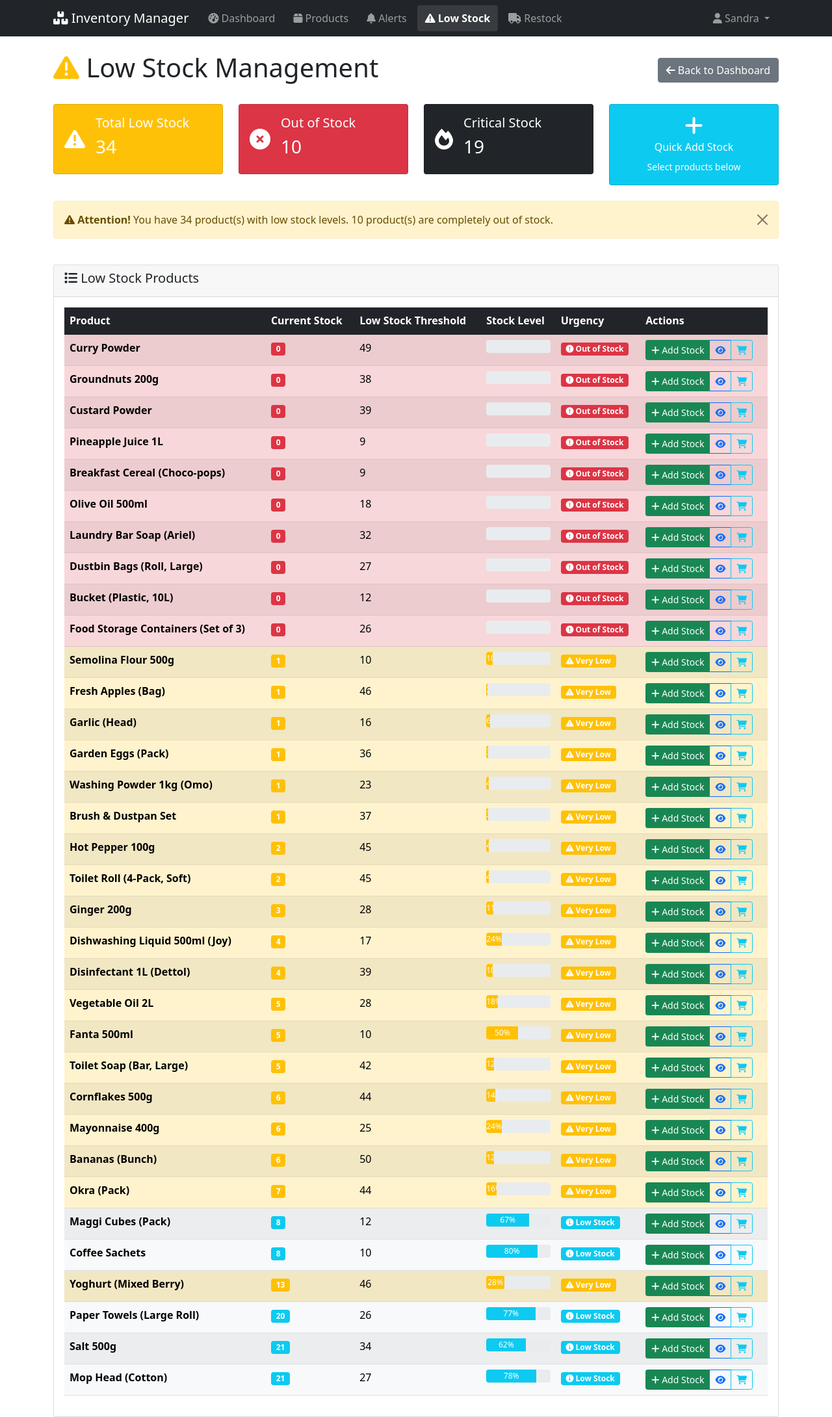
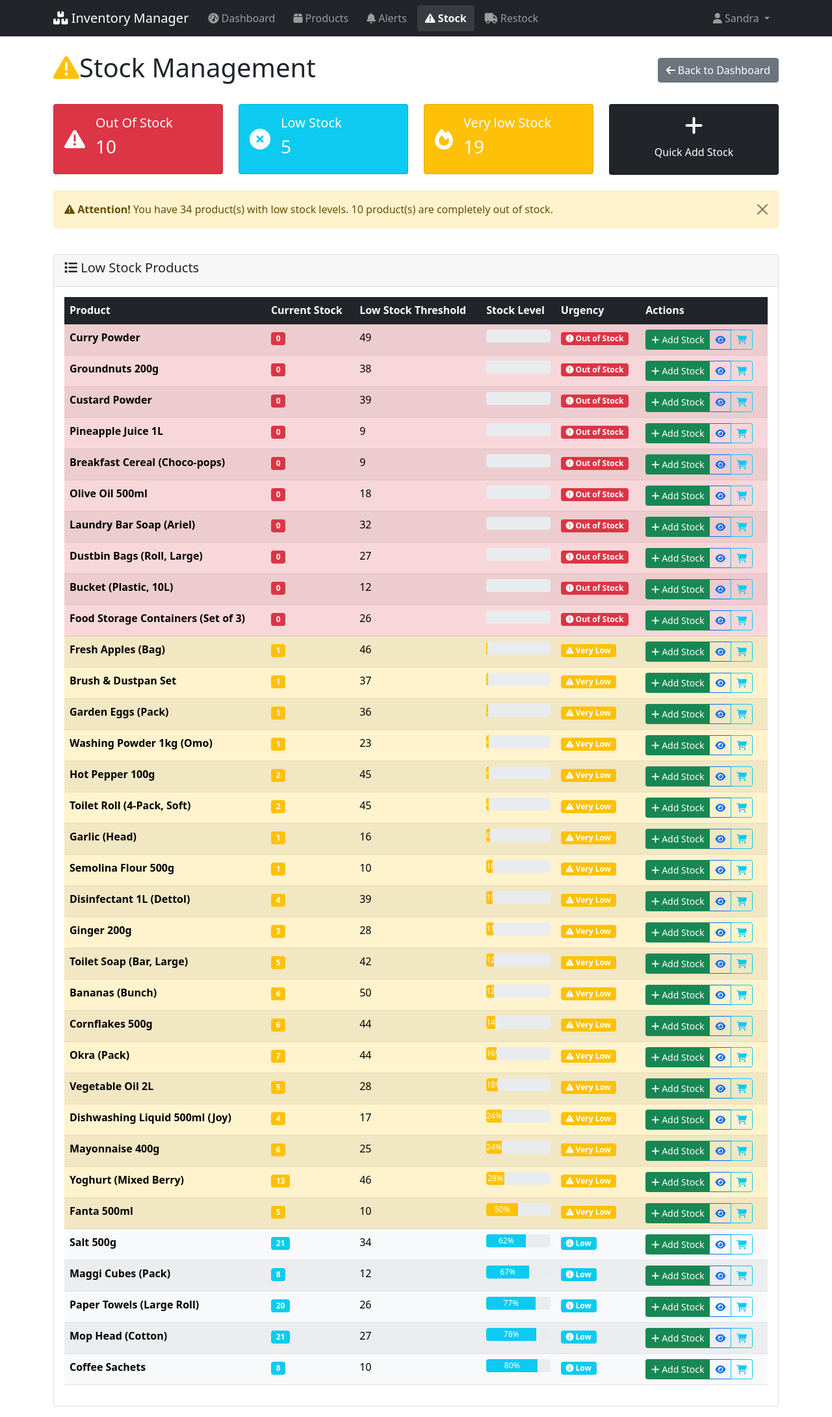
Before and after one commit to Tech-willson20/invertory_alert_hackton, a Django app: page /products/low-stock/ in a window 1280 px wide. Shown: the whole page at 65% size. Run offline with Django 5.2, Linux system fonts and the light colour scheme; a user stored in the database is signed in; data comes from the database, SQL or seed files in the repository; both versions use the stored data as it was after the commit.

Commit message:
before sms

```diff
--- a/inventory/forms.py
+++ b/inventory/forms.py
@@ -6,10 +6,9 @@ from .models import Product, Sale
 class ProductForm(forms.ModelForm):
     class Meta:
         model = Product
-        fields = ['name', 'sku', 'current_stock', 'low_stock_threshold']
+        fields = ['name', 'current_stock', 'low_stock_threshold']
         widgets = {
             'name': forms.TextInput(attrs={'class': 'form-control'}),
-            'sku': forms.TextInput(attrs={'class': 'form-control'}),
             'current_stock': forms.NumberInput(attrs={'class': 'form-control'}),
             'low_stock_threshold': forms.NumberInput(attrs={'class': 'form-control'}),
         }
--- a/inventory/templates/inventory/base.html
+++ b/inventory/templates/inventory/base.html
@@ -29,7 +29,7 @@
                             <i class="fas fa-bell"></i> Alerts
                         </a>
                         <a class="nav-link" href="{% url 'low_stock_management' %}">
-                            <i class="fas fa-exclamation-triangle"></i> Low Stock
+                            <i class="fas fa-exclamation-triangle"></i> Stock
                         </a>
                         <a class="nav-link" href="{% url 'restock' %}">
                             <i class="fas fa-truck"></i> Restock
--- a/inventory/templates/inventory/low_stock_management.html
+++ b/inventory/templates/inventory/low_stock_management.html
@@ -6,7 +6,7 @@
 <div class="row">
     <div class="col-md-12">
         <div class="d-flex justify-content-between align-items-center mb-4">
-            <h1><i class="fas fa-exclamation-triangle text-warning"></i> Low Stock Management</h1>
+            <h1><i class="fas fa-exclamation-triangle text-warning"></i>Stock Management</h1>
             <a href="{% url 'dashboard' %}" class="btn btn-secondary">
                 <i class="fas fa-arrow-left"></i> Back to Dashboard
             </a>
@@ -17,25 +17,12 @@
 <!-- Statistics Cards -->
 <div class="row mb-4">
     <div class="col-md-3">
-        <div class="card bg-warning text-white">
+        <div class="card bg-danger text-white">
             <div class="card-body">
                 <div class="d-flex align-items-center">
                     <i class="fas fa-exclamation-triangle fa-2x me-3"></i>
                     <div>
-                        <h5 class="card-title">Total Low Stock</h5>
-                        <h3>{{ total_low_stock }}</h3>
-                    </div>
-                </div>
-            </div>
-        </div>
-    </div>
-    <div class="col-md-3">
-        <div class="card bg-danger text-white">
-            <div class="card-body">
-                <div class="d-flex align-items-center">
-                    <i class="fas fa-times-circle fa-2x me-3"></i>
-                    <div>
-                        <h5 class="card-title">Out of Stock</h5>
+                        <h5 class="card-title">Out Of Stock</h5>
                         <h3>{{ out_of_stock_count }}</h3>
                     </div>
                 </div>
@@ -43,24 +30,36 @@
         </div>
     </div>
     <div class="col-md-3">
-        <div class="card bg-dark text-white">
+        <div class="card bg-info text-white">
             <div class="card-body">
                 <div class="d-flex align-items-center">
-                    <i class="fas fa-fire fa-2x me-3"></i>
+                    <i class="fas fa-times-circle fa-2x me-3"></i>
                     <div>
-                        <h5 class="card-title">Critical Stock</h5>
-                        <h3>{{ critical_stock_count }}</h3>
+                        <h5 class="card-title">Low Stock</h5>
+                        <h3>{{ low_count }}</h3>
                     </div>
                 </div>
             </div>
         </div>
     </div>
     <div class="col-md-3">
-        <div class="card bg-info text-white">
+        <div class="card bg-warning text-white">
+            <div class="card-body">
+                <div class="d-flex align-items-center">
+                    <i class="fas fa-fire fa-2x me-3"></i>
+                    <div>
+                        <h5 class="card-title">Very low Stock</h5>
+                        <h3>{{very_low_count }}</h3>
+                    </div>
+                </div>
+            </div>
+        </div>
+    </div>
+    <div class="col-md-3">
+        <div class="card bg-dark text-white">
             <div class="card-body text-center">
-                <i class="fas fa-plus fa-2x mb-2"></i>
+                <i class="fas fa-plus fa-2x mb-3"></i>
                 <h6 class="card-title">Quick Add Stock</h6>
-                <small>Select products below</small>
             </div>
         </div>
     </div>
@@ -216,7 +215,7 @@
                     </div>
 
                     <div class="mb-3">
-                        <label for="{{ add_stock_form.quantity.id_for_label }}" class="form-label">
+                        <label for="id_quantity" class="form-label">
                             <i class="fas fa-plus"></i> Quantity to Add
                         </label>
                         {{ add_stock_form.quantity }}
@@ -269,14 +268,14 @@ function setProductForStock(productId, productName, currentStock) {
     currentStockValue = currentStock;
 
     // Reset form
-    document.getElementById('{{ add_stock_form.quantity.id_for_label }}').value = '';
-    document.getElementById('{{ add_stock_form.notes.id_for_label }}').value = '';
+    document.getElementById('id_quantity').value = '';
+    document.getElementById('id_notes').value = '';
     document.getElementById('stockPreview').style.display = 'none';
 }
 
 // Real-time stock calculation
 document.addEventListener('DOMContentLoaded', function() {
-    const quantityInput = document.getElementById('{{ add_stock_form.quantity.id_for_label }}');
+    const quantityInput = document.getElementById('id_quantity');
     const stockPreview = document.getElementById('stockPreview');
     const newStockLevel = document.getElementById('newStockLevel');
 
--- a/inventory/templates/inventory/products_management.html
+++ b/inventory/templates/inventory/products_management.html
@@ -22,7 +22,7 @@
                 <div class="d-flex align-items-center">
                     <i class="fas fa-box fa-2x me-3"></i>
                     <div>
-                        <h5 class="card-title">Active Stock</h5>
+                        <h5 class="card-title">In Stock</h5>
                         <h3>{{ active_stock_count }}</h3>
                     </div>
                 </div>
--- a/inventory/templates/inventory/restock.html
+++ b/inventory/templates/inventory/restock.html
@@ -33,7 +33,7 @@
                             <i class="fas fa-exclamation-triangle fa-2x text-danger mb-2"></i>
                             <h5 class="card-title">Critical</h5>
                             <h3 class="text-danger">
-                                {{ products_needing_restock|length|add:0 }}
+                                {{ critical_urgency_count }}
                             </h3>
                             <small class="text-muted">Need immediate attention</small>
                         </div>
@@ -45,7 +45,7 @@
                             <i class="fas fa-exclamation fa-2x text-warning mb-2"></i>
                             <h5 class="card-title">High Priority</h5>
                             <h3 class="text-warning">
-                                {{ products_needing_restock|length|add:0 }}
+                                {{high_urgency_count}}
                             </h3>
                             <small class="text-muted">Restock within a week</small>
                         </div>
@@ -57,7 +57,7 @@
                             <i class="fas fa-info fa-2x text-info mb-2"></i>
                             <h5 class="card-title">Medium Priority</h5>
                             <h3 class="text-info">
-                                {{ products_needing_restock|length|add:0 }}
+                                {{ medium_urgency_count }}
                             </h3>
                             <small class="text-muted">Plan for restocking</small>
                         </div>
--- a/inventory/views.py
+++ b/inventory/views.py
@@ -3,6 +3,12 @@ from django.contrib import messages
 from django.contrib.auth import authenticate, login, logout
 from django.contrib.auth.decorators import login_required
 from django.utils import timezone
+from django.views.generic import ListView
+from django.db.models import Q, F
+from datetime import timedelta
+from django.core.exceptions import ValidationError
+from .models import Product, Sale, StockAlert
+from .forms import ProductForm, SaleForm, AddStockForm, CustomUserCreationForm, CustomAuthenticationForm
 
 def user_login(request):
     """Handle user login"""
@@ -77,10 +83,18 @@ def restock_view(request):
 
     # Sort by urgency and then by days until restock
     products_needing_restock.sort(key=lambda x: (x['urgency'] == 'medium', x['urgency'] == 'high', x['days_until_restock']))
-
+# number of high urgency products
+    high_urgency_count = sum(1 for p in products_needing_restock if p['urgency'] == 'high')
+    medium_urgency_count = sum(1 for p in products_needing_restock if p['urgency'] == 'medium')
+    # number of critical urgency products
+    critical_urgency_count = sum(1 for p in products_needing_restock if p['urgency'] == 'critical')
     context = {
         'products_needing_restock': products_needing_restock,
         'total_products_needing_restock': len(products_needing_restock),
+        'high_urgency_count': high_urgency_count,
+        'medium_urgency_count': medium_urgency_count,
+        'low_urgency_count': len(products_needing_restock) - high_urgency_count - medium_urgency_count,
+        'critical_urgency_count': critical_urgency_count,
     }
     return render(request, 'inventory/restock.html', context)
 
@@ -102,9 +116,7 @@ def products_management(request):
     products = Product.objects.all().order_by('-created_at')
     search = request.GET.get('search')
     if search:
-        products = products.filter(
-            Q(name__icontains=search) | Q(sku__icontains=search)
-        )
+        products = products.filter(name__icontains=search)
 
     # Get statistics
     total_products = Product.objects.count()
@@ -113,7 +125,8 @@ def products_management(request):
     )
     low_stock_count = low_stock_products.count()
     out_of_stock_count = Product.objects.filter(current_stock=0).count()
-    active_stock_count = Product.objects.filter(current_stock__gt=0).count()
+    in_stock_count = Product.objects.filter(current_stock__gt=0).count()
+    active_stock_count = in_stock_count - low_stock_count
 
     context = {
         'products': products,
@@ -164,51 +177,55 @@ def low_stock_management(request):
         current_stock__lte=F('low_stock_threshold')
     ).order_by('current_stock')
 
-    # Get statistics
-    total_low_stock = low_stock_products.count()
-    out_of_stock_products = Product.objects.filter(current_stock=0)
-    out_of_stock_count = out_of_stock_products.count()
-    critical_stock_products = Product.objects.filter(
-        current_stock__gt=0,
-        current_stock__lte=F('low_stock_threshold') / 2
-    )
-    critical_stock_count = critical_stock_products.count()
+    # Categorize products by enhanced urgency logic
+    categorized_products = []
+    out_of_stock_count = 0
+    very_low_count = 0
+    low_count = 0
 
-    # Categorize products by urgency
-    categorized_products = []
     for product in low_stock_products:
+        # Enhanced categorization logic
         if product.current_stock == 0:
             urgency = 'critical'
             urgency_text = 'Out of Stock'
-        elif product.current_stock <= product.low_stock_threshold / 2:
+            out_of_stock_count += 1
+        elif product.current_stock <= (product.low_stock_threshold / 2):
             urgency = 'high'
             urgency_text = 'Very Low'
+            very_low_count += 1
         else:
             urgency = 'medium'
-            urgency_text = 'Low Stock'
+            urgency_text = 'Low'
+            low_count += 1
+
+        # Calculate stock percentage
+        stock_percentage = 0
+        if product.low_stock_threshold > 0:
+            stock_percentage = (product.current_stock / product.low_stock_threshold) * 100
 
         categorized_products.append({
             'product': product,
             'urgency': urgency,
             'urgency_text': urgency_text,
-            'stock_percentage': (product.current_stock / product.low_stock_threshold * 100) if product.low_stock_threshold > 0 else 0
+            'stock_percentage': stock_percentage
         })
+
+    # Sort by urgency: critical first, then high (very low), then medium (low)
+    urgency_order = {'critical': 0, 'high': 1, 'medium': 2}
+    categorized_products.sort(key=lambda x: (urgency_order[x['urgency']], x['stock_percentage']))
+
+    # Calculate total low stock count
+    total_low_stock = low_stock_products.count()
 
     context = {
         'low_stock_products': categorized_products,
         'total_low_stock': total_low_stock,
         'out_of_stock_count': out_of_stock_count,
-        'critical_stock_count': critical_stock_count,
+        'very_low_count': very_low_count,
+        'low_count': low_count,
         'add_stock_form': AddStockForm(),
     }
     return render(request, 'inventory/low_stock_management.html', context)
-from django.views.generic import ListView
-from django.db.models import Q, F
-from django.utils import timezone
-from datetime import timedelta
-from django.core.exceptions import ValidationError
-from .models import Product, Sale, StockAlert
-from .forms import ProductForm, SaleForm, AddStockForm, CustomUserCreationForm, CustomAuthenticationForm
 
 class ProductListView(ListView):
     model = Product
```
Also changed, not shown: inventory/models.py (+18 -1 lines), inventory/templates/inventory/login.html (+2 -10 lines), inventory/templates/inventory/product_detail.html (+28 -1 lines), inventory/templates/inventory/signup.html (+4 -13 lines), db.sqlite3, inventory/migrations/0002_alter_product_sku.py (added).
